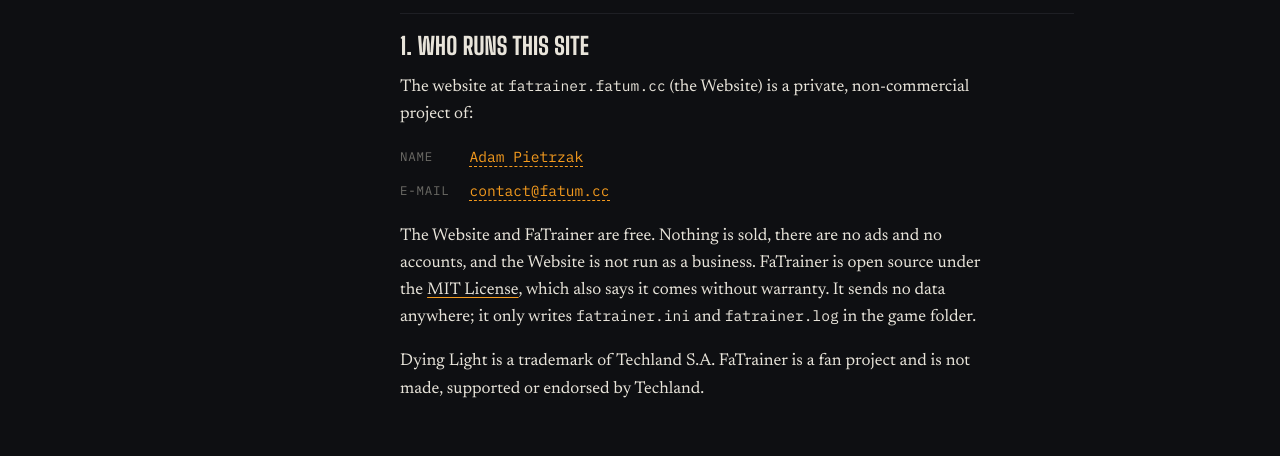
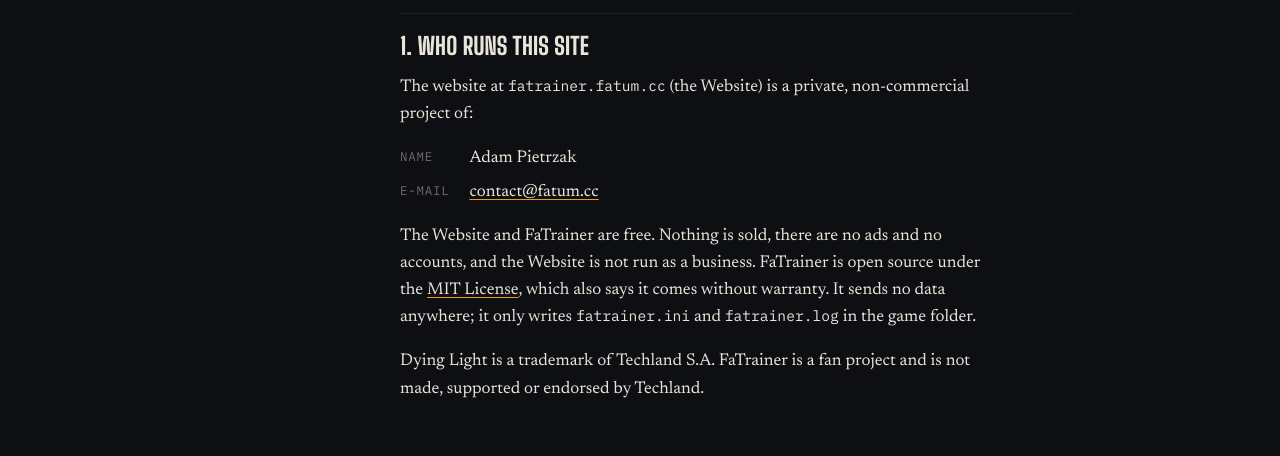
Before and after one commit to ifatum/DyingLightFaTrainer, a plain HTML site: page site/legal.html in a window 1280 px wide. Shown: the part 315-771 px from the top of the page. Drawn offline with Linux system fonts and the light colour scheme.

Commit message:
Website: show the filled-in contact details as normal text

```diff
--- a/site/legal.html
+++ b/site/legal.html
@@ -43,8 +43,8 @@
       <h2 id="about">1. Who runs this site</h2>
       <p>The website at <code>fatrainer.fatum.cc</code> (the Website) is a private, non-commercial project of:</p>
       <dl>
-        <dt>Name</dt><dd><span class="fill">Adam Pietrzak</span></dd>
-        <dt>E-mail</dt><dd><span class="fill">contact@fatum.cc</span></dd>
+        <dt>Name</dt><dd>Adam Pietrzak</dd>
+        <dt>E-mail</dt><dd><a href="mailto:contact@fatum.cc">contact@fatum.cc</a></dd>
       </dl>
       <p>The Website and FaTrainer are free. Nothing is sold, there are no ads and no accounts, and the Website is not run as a business. FaTrainer is open source under the <a href="https://github.com/ifatum/DyingLightFaTrainer/blob/main/LICENSE">MIT License</a>, which also says it comes without warranty. It sends no data anywhere; it only writes <code>fatrainer.ini</code> and <code>fatrainer.log</code> in the game folder.</p>
       <p>Dying Light is a trademark of Techland S.A. FaTrainer is a fan project and is not made, supported or endorsed by Techland.</p>
```
Also changed, not shown: site/prawne.html (+2 -2 lines).
